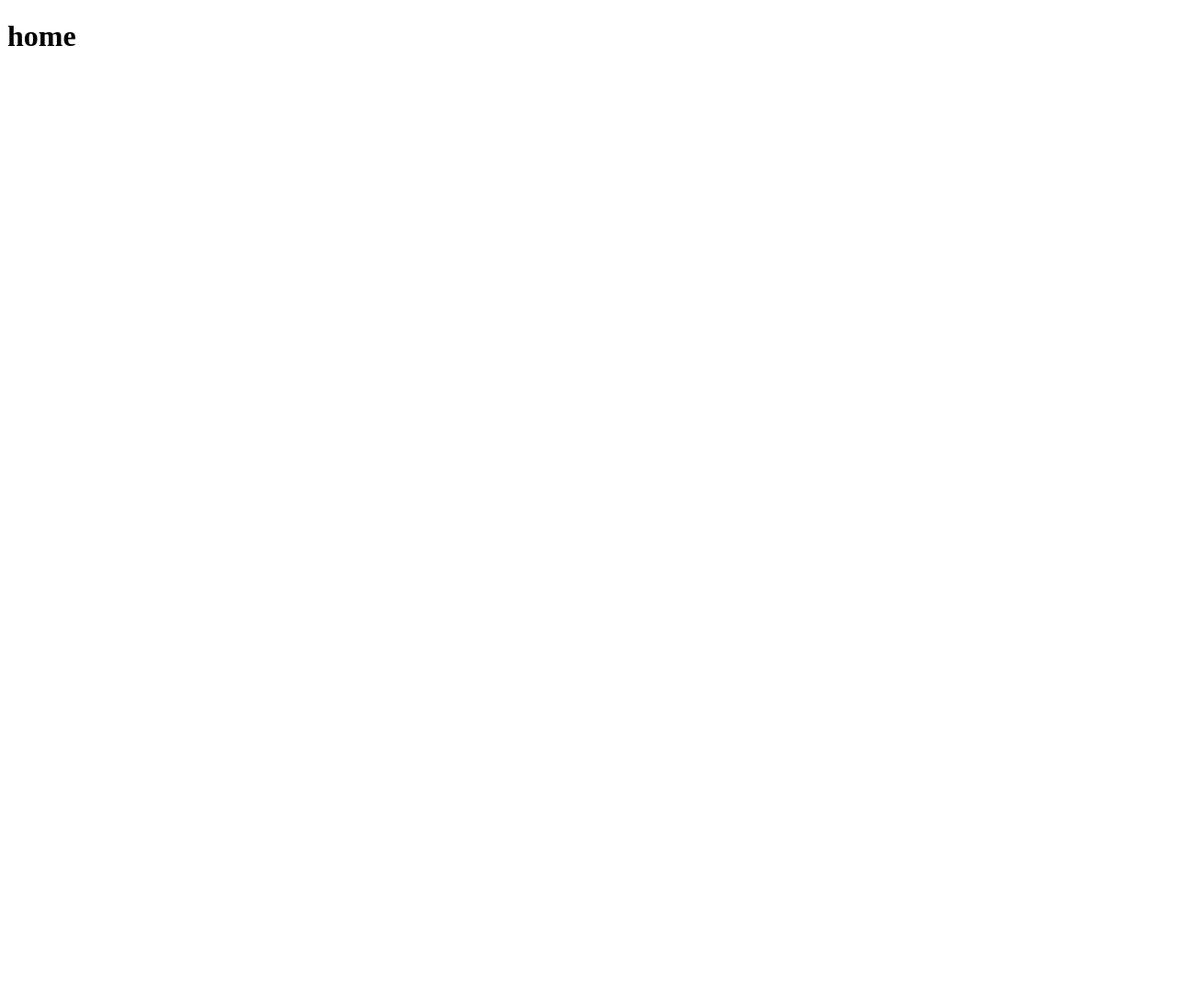
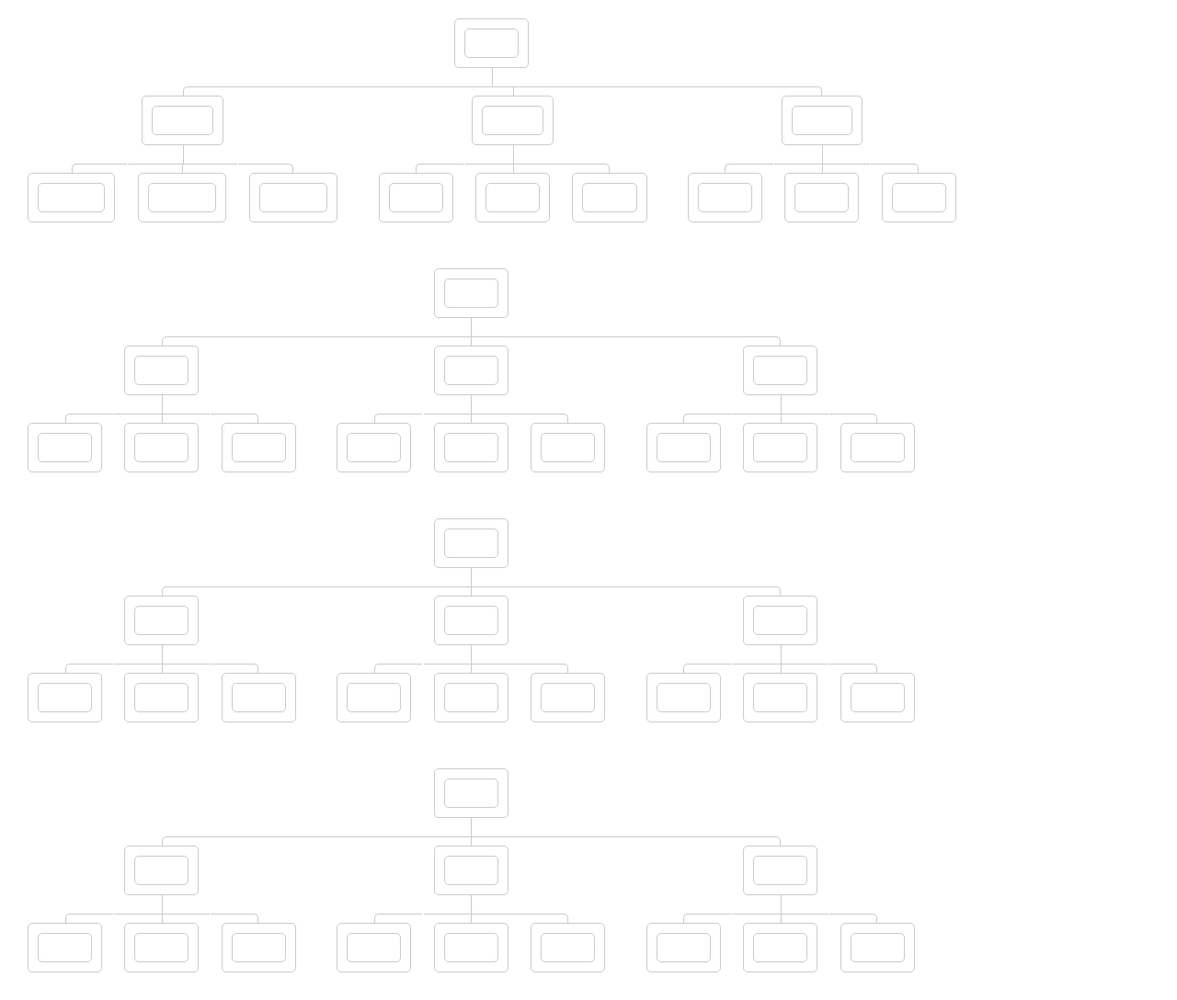
Before and after one commit to Vedprakash2111/career-counselling-html_css_js, a plain HTML site: page about.html in a window 1280 px wide. Shown: the whole page at 92% size. Before the commit the page ends 800 px from the top, so only its background shows below. Drawn offline with Linux system fonts and the light colour scheme.

Commit message:
changes 2
Signed-off-by: vedpr <vedprakashgajendra204@gmail.com>

```diff
--- /dev/null
+++ b/about.css
@@ -0,0 +1,89 @@
+*{
+    padding: 0;
+    margin: 0;
+    box-sizing: border-box;
+}
+body::-webkit-scrollbar{
+    display: none;
+}
+
+body{
+    height: 100vh;
+    display: grid;
+    background:transparent;
+    font-family:'Poppins', sans-serif;
+}
+.tree{
+    width: 100%;
+    height: auto;
+}
+.tree ul{
+    padding-top: 20px;
+    position: relative;
+    transition: .5s;
+}
+.tree li{
+    display: inline-table;
+    text-align: center;
+    list-style-type:none ;
+    position: relative;
+    padding: 10px;
+    transition: .5s;
+}
+.tree li:before, .tree li:after{
+    content:'' ;
+    position: absolute;
+    top: 0;
+    right: 50%;
+    border-top: 1px solid #ccc;
+    width: 51%;
+    height: 10px;
+}
+.tree li:after{
+    right: auto;
+    left: 50%;
+    border-left:1px solid #ccc;
+}.tree li:only-child:after, .tree li:only-child:before{
+    display: none;
+}
+.tree li:only-child{
+    padding-top: 0;
+}
+.tree li:first-child:before, .tree li:last-child:after{
+    border: 0 none;
+}
+.tree li:last-child:before{
+    border-right:1px solid #ccc;
+    border-radius: 0px 5px 0px 0px;
+}
+.tree li:first-child:after{
+    border-radius: 5px 0px 0px 0px;
+}
+.tree ul ul:before{
+    content: '';
+    position: absolute;
+    top: 0;
+    left: 50%;
+    border-left: 1px solid #ccc;
+    width: 0;
+    height: 20px;
+}
+.tree a{
+    border: 1px solid #ccc;
+    padding: 10px;
+    display: inline-grid;
+    border-radius: 5px;
+    text-decoration: none;
+    border-radius:5px ;
+    transition: .5s;
+}
+.tree a span{
+    border: 1px solid #ccc;
+    border-radius: 5px;
+    color: #ffffff;
+    padding: 8px;
+    font-size: 12px;
+    text-transform: uppercase;
+    letter-spacing: 1px;
+    font-weight: 500;
+}
--- a/about.html
+++ b/about.html
@@ -3,9 +3,125 @@
 <head>
     <meta charset="UTF-8">
     <meta name="viewport" content="width=device-width, initial-scale=1.0">
-    <title>home</title>
+    <title>Document</title>
+    <link rel="stylesheet" href="about.css">
 </head>
 <body>
-    <h1>home</h1>
+    <div class="tree">
+        <ul>
+            <li><a href="#"><span>child</span></a>
+                <ul>
+                    <li><a href="#"><span>child1</span></a>
+                        <ul>
+                            <li><a href="#"><span>child11</span></a></li>
+                            <li><a href="#"><span>child22</span></a></li>
+                            <li><a href="#"><span>child33</span></a></li>
+                        </ul>
+                    </li>
+                    <li><a href="#"><span>child2</span></a>
+                        <ul>
+                            <li><a href="#"><span>child</span></a></li>
+                            <li><a href="#"><span>child</span></a></li>
+                            <li><a href="#"><span>child</span></a></li>
+                        </ul>
+                    </li>
+                    <li><a href="#"><span>child3</span></a>
+                        <ul>
+                            <li><a href="#"><span>child</span></a></li>
+                            <li><a href="#"><span>child</span></a></li>
+                            <li><a href="#"><span>child</span></a></li>
+                        </ul>
+                    </li>
+                </ul>
+            </li>
+        </ul>
+    </div>
+    <div class="tree">
+        <ul>
+            <li><a href="#"><span>child</span></a>
+                <ul>
+                    <li><a href="#"><span>child</span></a>
+                        <ul>
+                            <li><a href="#"><span>child</span></a></li>
+                            <li><a href="#"><span>child</span></a></li>
+                            <li><a href="#"><span>child</span></a></li>
+                        </ul>
+                    </li>
+                    <li><a href="#"><span>child</span></a>
+                        <ul>
+                            <li><a href="#"><span>child</span></a></li>
+                            <li><a href="#"><span>child</span></a></li>
+                            <li><a href="#"><span>child</span></a></li>
+                        </ul>
+                    </li>
+                    <li><a href="#"><span>child</span></a>
+                        <ul>
+                            <li><a href="#"><span>child</span></a></li>
+                            <li><a href="#"><span>child</span></a></li>
+                            <li><a href="#"><span>child</span></a></li>
+                        </ul>
+                    </li>
+                </ul>
+            </li>
+        </ul>
+    </div>
+    <div class="tree">
+        <ul>
+            <li><a href="#"><span>child</span></a>
+                <ul>
+                    <li><a href="#"><span>child</span></a>
+                        <ul>
+                            <li><a href="#"><span>child</span></a></li>
+                            <li><a href="#"><span>child</span></a></li>
+                            <li><a href="#"><span>child</span></a></li>
+                        </ul>
+                    </li>
+                    <li><a href="#"><span>child</span></a>
+                        <ul>
+                            <li><a href="#"><span>child</span></a></li>
+                            <li><a href="#"><span>child</span></a></li>
+                            <li><a href="#"><span>child</span></a></li>
+                        </ul>
+                    </li>
+                    <li><a href="#"><span>child</span></a>
+                        <ul>
+                            <li><a href="#"><span>child</span></a></li>
+                            <li><a href="#"><span>child</span></a></li>
+                            <li><a href="#"><span>child</span></a></li>
+                        </ul>
+                    </li>
+                </ul>
+            </li>
+        </ul>
+    </div>
+    <div class="tree">
+        <ul>
+            <li><a href="#"><span>child</span></a>
+                <ul>
+                    <li><a href="#"><span>child</span></a>
+                        <ul>
+                            <li><a href="#"><span>child</span></a></li>
+                            <li><a href="#"><span>child</span></a></li>
+                            <li><a href="#"><span>child</span></a></li>
+                        </ul>
+                    </li>
+                    <li><a href="#"><span>child</span></a>
+                        <ul>
+                            <li><a href="#"><span>child</span></a></li>
+                            <li><a href="#"><span>child</span></a></li>
+                            <li><a href="#"><span>child</span></a></li>
+                        </ul>
+                    </li>
+                    <li><a href="#"><span>child</span></a>
+                        <ul>
+                            <li><a href="#"><span>child</span></a></li>
+                            <li><a href="#"><span>child</span></a></li>
+                            <li><a href="#"><span>child</span></a></li>
+                        </ul>
+                    </li>
+                </ul>
+            </li>
+        </ul>
+    </div>
 </body>
 </html>
--- a/style.css
+++ b/style.css
@@ -1,6 +1,9 @@
 *{
     margin: 0;
     padding: 0;
+}
+body::-webkit-scrollbar{
+display: none;
 }
 
 .main{
@@ -11,6 +14,8 @@
     background-attachment: fixed;
     height: 100vh;
 }
+
+/* :start navbar------------------------------------------------------------------------------ */
 
 .navbar{
     background-color: darkslategrey;
@@ -208,3 +213,5 @@ ul li a:hover{
     color: gray;
     font-size: 50px;
   }
+
+/* start contact------------------------------------------------------------------------------------- */
```
Also changed, not shown: index.html (+7 -3 lines).
